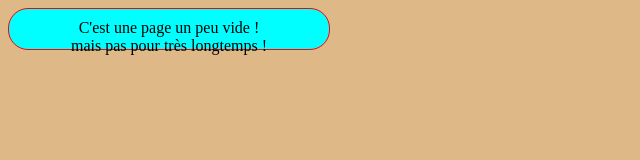
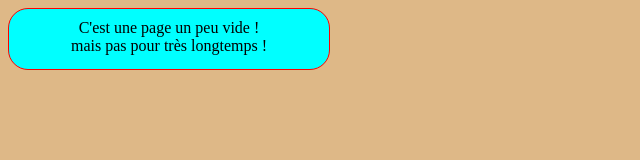
Before and after one commit to utiltest/mondepot, a plain HTML site: page index.html in a window 1280 px wide. Shown: the whole page, without its empty margins (0-640 px from the left). Drawn offline with Linux system fonts and the light colour scheme.

Commit message:
Modif Height css

```diff
--- a/design.css
+++ b/design.css
@@ -7,7 +7,7 @@ div{
     border: 1px solid red;
     background-color: aqua;
     width: 300px;
-    height: 20px;
+    height: 40px;
     text-align: center;
     padding: 10px;
     border-radius: 20px;
```
